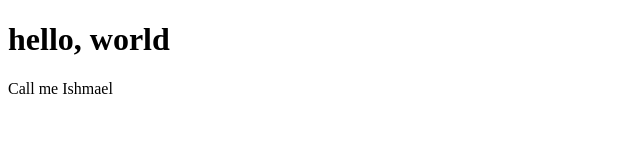
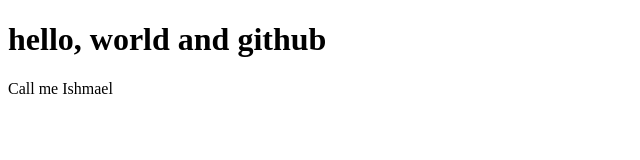
Before and after one commit to VentionYC/The-first-git, a plain HTML site: page index.html in a window 1280 px wide. Shown: the whole page, without its empty margins (0-640 px from the left). Drawn offline with Linux system fonts and the light colour scheme.

Commit message:
change title on github

```diff
--- a/index.html
+++ b/index.html
@@ -4,7 +4,7 @@
 		<title>Hello Vention</title>
 	</head>
 	<body>
-		<h1>hello, world</h1>
+		<h1>hello, world and github</h1>
 		<p>Call me Ishmael</p>
 	</body>
 </html>
```
